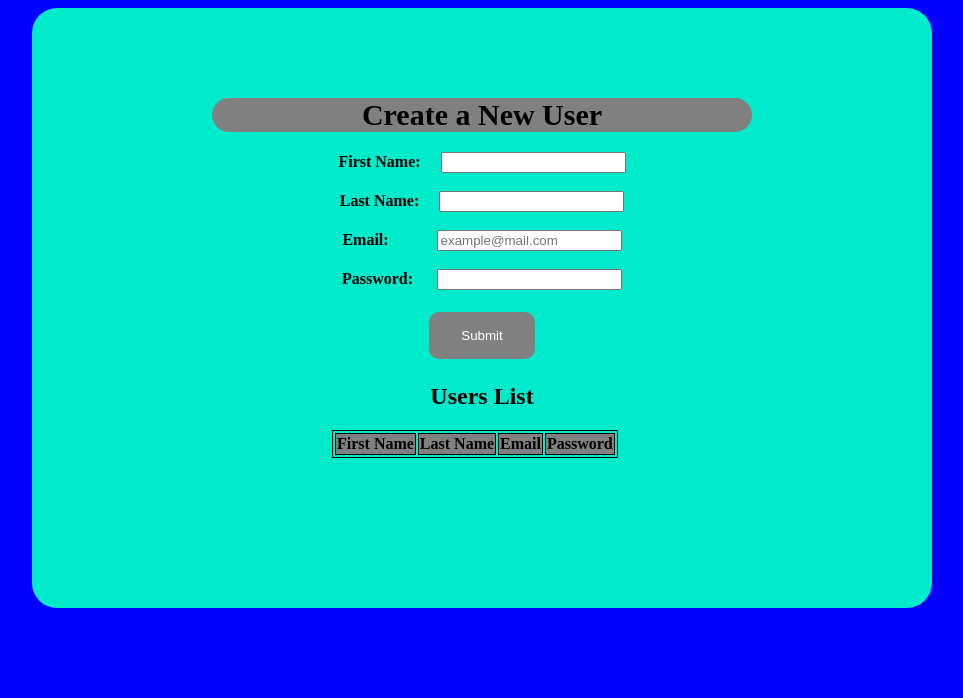
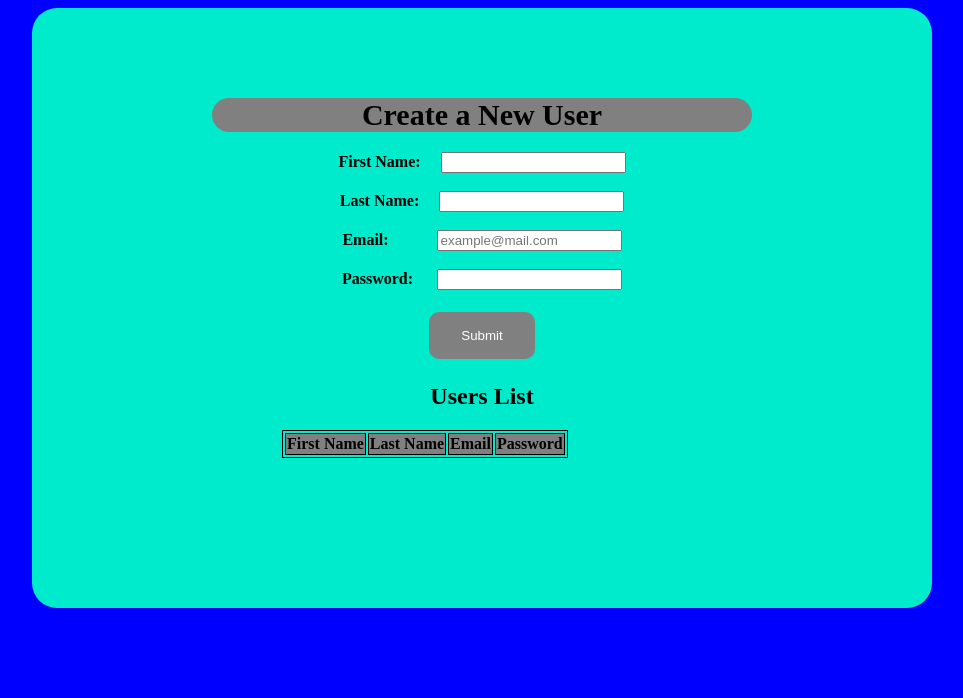
Before and after one commit to GaithCattan/COSW30, a PHP site: page /labwork/homework-10/crud.php in a window 1280 px wide. Shown: the top 698 px of the page, without its empty margins (158-1121 px from the left). Run offline with PHP 8.4, Linux system fonts and the light colour scheme; data that the repository does not hold is empty.

Commit message:
change in the table

```diff
--- a/labwork/homework-10/crud.php
+++ b/labwork/homework-10/crud.php
@@ -118,7 +118,7 @@ if($result) {
           #container {width: 900px;	margin-left: auto;	margin-right: auto;	padding-top: 50px;	padding-bottom: 150px; border-radius: 25px;	background-color: #00EBCC;}
           #texting {width: 500px; display: block; margin-left: auto; margin-right: auto; text-align: center;}
           input[type=submit] {background-color: grey; border: none; border-radius: 10px;  color: white;  padding: 16px 32px;  text-decoration: none;  margin: 4px 2px;  cursor: pointer;}
-          table, th, td {border: 1px solid black; text-align: center; margin-left: 20%;}
+          table, th, td {border: 1px solid black; text-align: center; margin-left: 10%;}
           footer {font-size: 1.5em; color: white; text-align: center; margin-top: 11%;}
         </style>
 </head>
```
